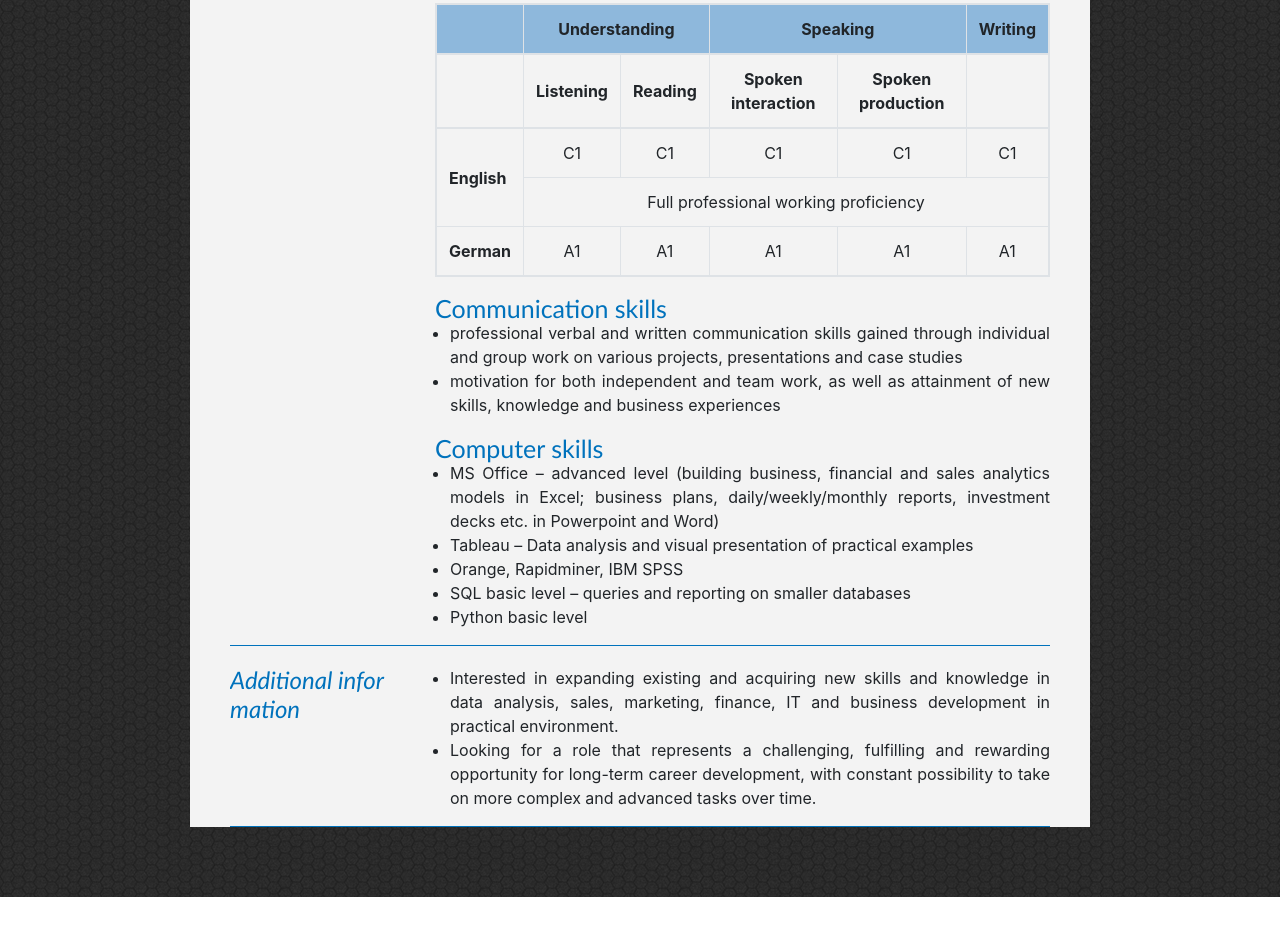
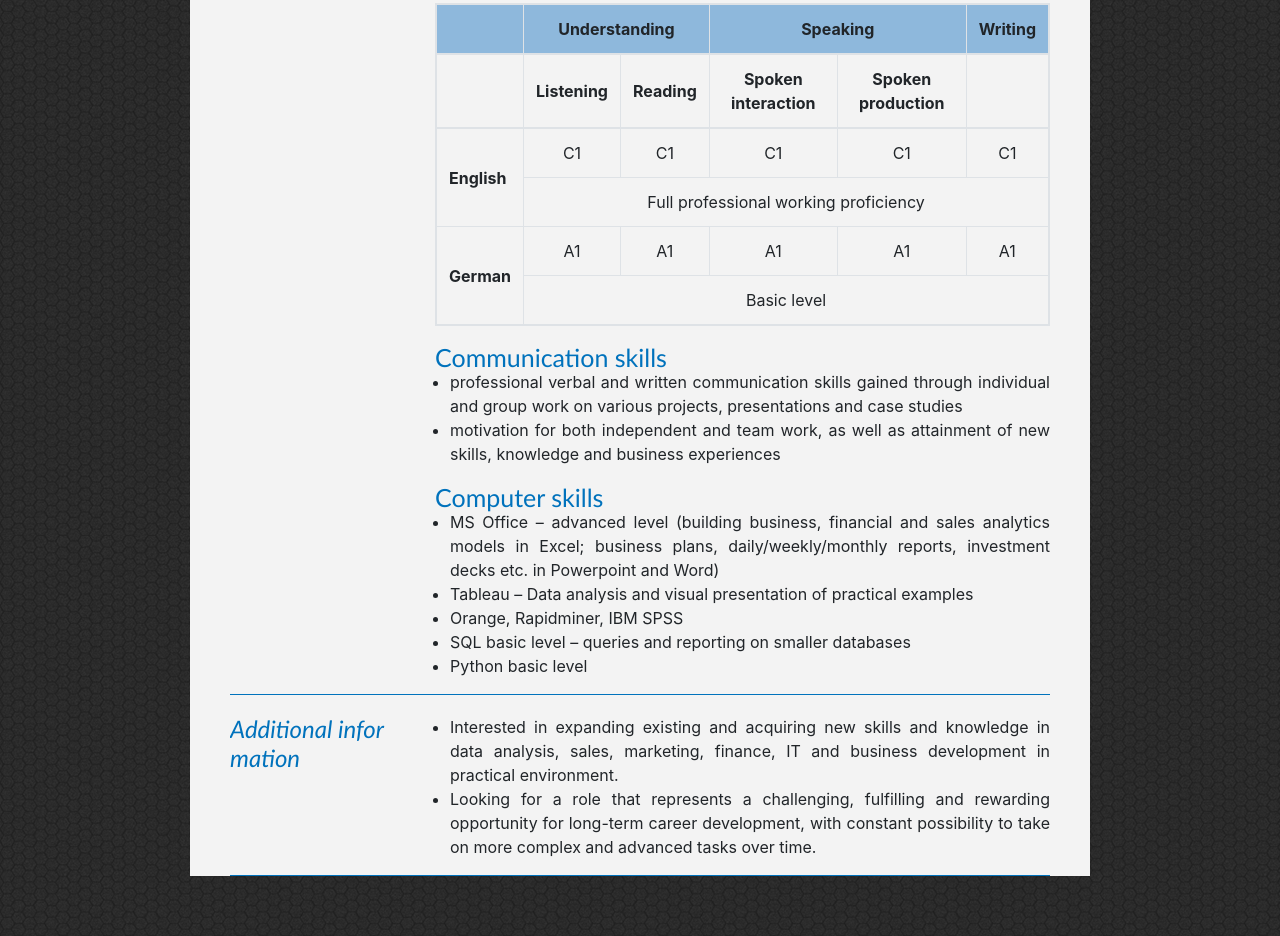
Before and after one commit to mobradovic93/HTML-CSSprojekat, a plain HTML site: page index.html in a window 1280 px wide. Shown: the part 1465-2401 px from the top of the page. Before the commit the page ends 2362 px from the top, so only its background shows below. Drawn offline with nearby package versions, Linux system fonts and the light colour scheme.

Commit message:
css promene

```diff
--- a/index.html
+++ b/index.html
@@ -202,13 +202,16 @@
                                               <td colspan="5" class="align-middle">Full professional working proficiency</td>
                                           </tr>
                                           <tr>
-                                            <th scope="row" class="align-middle">German</th>
+                                            <th scope="row" rowspan="2" class="align-middle">German</th>
                                             <td>A1</td>
                                             <td>A1</td>
                                             <td>A1</td>
                                             <td>A1</td>
                                             <td>A1</td>
                                           </tr>
+                                          <tr>
+                                                <td colspan="5" class="align-middle">Basic level</td>
+                                            </tr>
 
                                         </tbody>
                                       </table>
```
